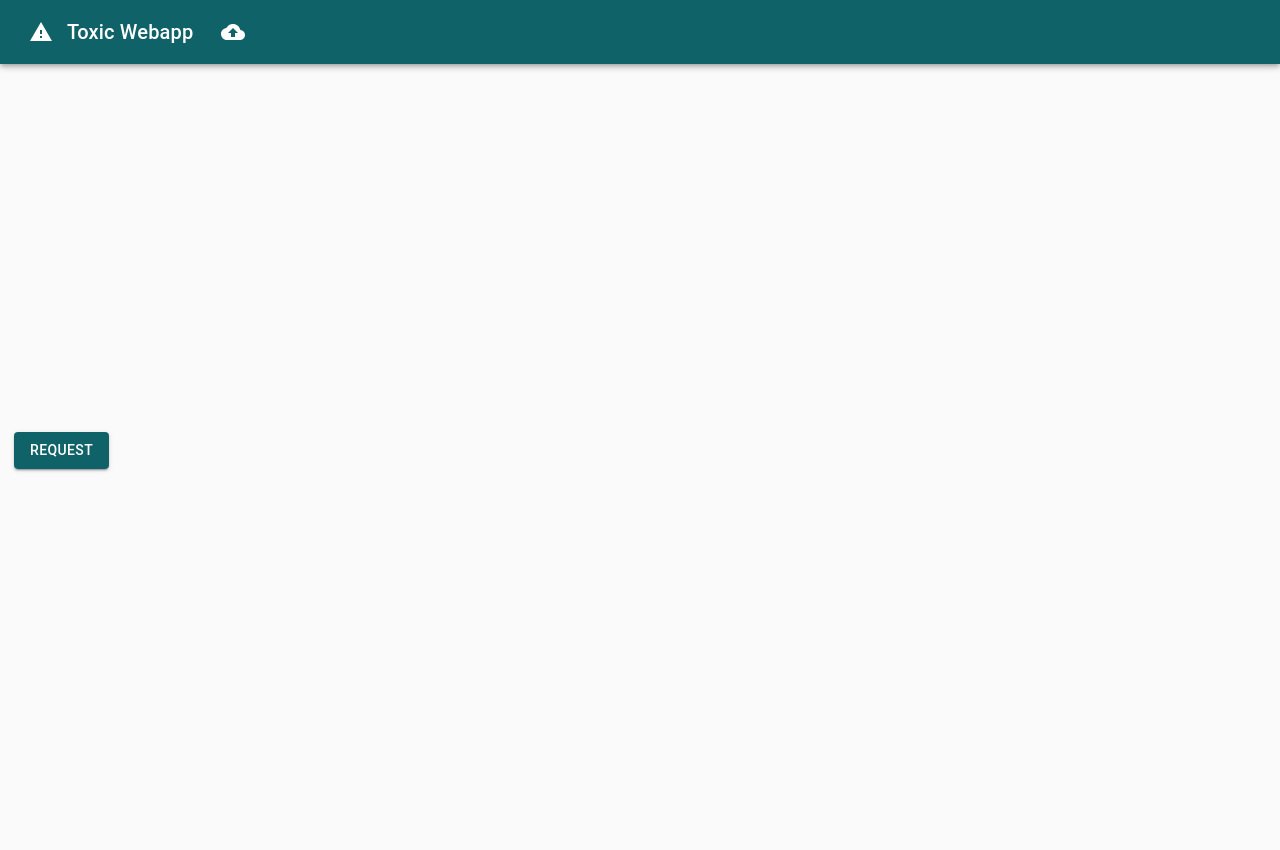
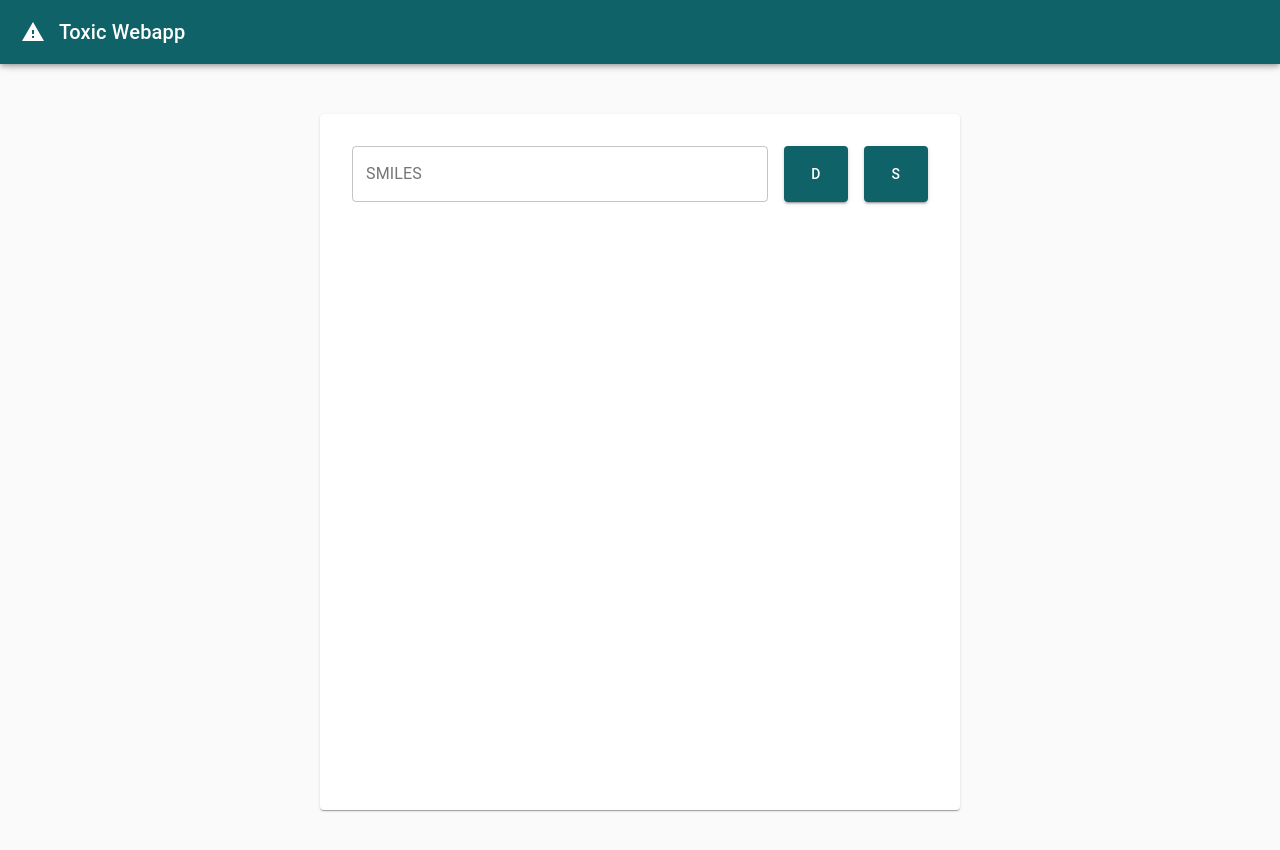
Before and after one commit to Yuugenn/toxic-webservice, a React (Create React App) app in the folder frontend/: page /home in a window 1280 px wide. Shown: the top 850 px of the page. Before the commit the page ends 800 px from the top, so only its background shows below. Built offline with nearby package versions, Linux system fonts and the light colour scheme.

Commit message:
changes frontend

```diff
--- a/frontend/src/components/App.tsx
+++ b/frontend/src/components/App.tsx
@@ -5,29 +5,33 @@ import {Theme} from '@material-ui/core';
 import Content from './Content';
 import NavigationBar from './NavigationBar';
 
+
 const useStyles = makeStyles((theme: Theme) => ({
+
 	container: {
 		display: 'flex',
-		height: '100vh',
 		flexDirection: 'column',
 	},
 	content: {
-		flex: 1,
-		padding: theme.spacing(2),
+		width: '50%',
+		margin: '50px auto'
 	}
 }));
 
+
 function App() {
+
 	const classes = useStyles();
 
 	return (
 		<div className={classes.container}>
-			<NavigationBar/>
+			<NavigationBar />
 			<div className={classes.content}>
-				<Content/>
+				<Content />
 			</div>
 		</div>
 	);
 }
 
+
 export default App;
--- a/frontend/src/components/Content.tsx
+++ b/frontend/src/components/Content.tsx
@@ -3,24 +3,28 @@ import {Route, Switch} from "react-router-dom";
 import {Theme} from "@material-ui/core";
 import {makeStyles} from "@material-ui/styles";
 import Home from './Home';
+import Login from './Login';
 
 
 const useStyles = makeStyles((theme: Theme) => ({
+
 	content: {
 		height: '100%'
 	}
 }));
 
+
 function Content () {
+
 	const classes = useStyles();
 
 	return (
 		<div className={classes.content}>
 			<Switch>
-				<Route path="/upload">
-					Upload
-				</Route>
-				<Route path="/">
+			    <Route exact path={["/", "/login"]}>
+                    <Login/>
+                </Route>
+				<Route exact path="/home">
 					<Home/>
 				</Route>
 			</Switch>
@@ -28,4 +32,5 @@ function Content () {
 	);
 }
 
+
 export default Content;
--- a/frontend/src/components/Home.tsx
+++ b/frontend/src/components/Home.tsx
@@ -1,53 +1,76 @@
-import {Button} from "@material-ui/core";
+import {makeStyles} from '@material-ui/core';
+import {Button, IconButton, Paper, SvgIcon, TextField} from "@material-ui/core";
+
+//import {KeyboardArrowDown, Search} from '@material-ui/icons';
+import KeyboardArrowDown from "@material-ui/icons/Search";
+import Search from "@material-ui/icons/Search";
+
 import React, {useState} from "react";
-import {BACKEND_URL} from "../config";
+import {API_URL} from "../config";
+
+// not working: import SmilesDrawer from "smiles-drawer";
+const SmilesDrawer = require("smiles-drawer");
+
+
+const useStyles = makeStyles((theme) => ({
+
+  row: {
+      display: "flex"
+  },
+  textField: {
+      flex: 1
+  },
+  button: {
+      marginLeft: "16px"
+  }
+}));
 
 
 function Home() {
-	const [message, setMessage] = useState<string>('');
-	const [error, setError] = useState<string>('');
 
-	const getMessage = () => {
-		fetch(BACKEND_URL)
-			.then((response) => response.json())
-			.then(data => {
-				if (data.message) {
-					setMessage(data.message);
-				} else {
-					setError(`Failed to get message from ${data}`);
-				}
-			})
-			.catch(error => setError(error));
+    const classes = useStyles();
+
+    const [result, setResult] = useState<string>( "" );
+
+
+    const handleOnChange = (e:any) => {
+
+        let options = {};
+        let smilesDrawer = new SmilesDrawer.Drawer( options );
+
+        SmilesDrawer.parse(e.target.value, function(tree:any) {
+            smilesDrawer.draw(tree, "example-canvas", "light", false);
+        });
 	};
 
-	return (
-		<div>
-			<Button
-				variant="contained"
-				color="primary"
-				onClick={getMessage}
-			>
-				Request
-			</Button>
-			<div>
-				{message && (
-					<p>
-						<code>
-							{message}
-						</code>
-					</p>
-				)}
-				{error && (
-					<p>
-						Error:
-						<code>
-							{error}
-						</code>
-					</p>
-				)}
-			</div>
-		</div>
+
+    const showLastCalculation = () => {
+
+        // TODO: implement
+    }
+
+
+    const calculate = () => {
+
+        // TODO: implement
+    }
+
+
+    // TODO
+    // startIcon={<KeyboardArrowDownIcon />}
+    // startIcon={<SearchIcon />}
+
+	return (<div>
+		<Paper className="paper">
+		    <div className={classes.row}>
+		        <TextField label="SMILES" variant="outlined" className={classes.textField} onChange={handleOnChange} />
+		        <Button variant="contained" color="primary" className={classes.button} onClick={showLastCalculation}>D</Button>
+		        <Button variant="contained" color="primary" className={classes.button} onClick={calculate}>S</Button>
+		    </div>
+			<canvas id="example-canvas" width="500" height="500" />
+		</Paper></div>
 	);
 }
 
+
 export default Home;
--- /dev/null
+++ b/frontend/src/components/Login.tsx
@@ -0,0 +1,73 @@
+import {makeStyles, Theme} from "@material-ui/core";
+import {Button, CircularProgress, Paper, TextField} from "@material-ui/core";
+import React, {useState} from "react";
+import {useHistory} from "react-router-dom";
+import {API_URL} from "../config";
+
+
+const useStyles = makeStyles((theme: Theme) => ({
+
+    textField: {
+		flex: "1",
+		marginBottom: "24px"
+	},
+	error: {
+	    color: "red",
+	    marginTop: "0",
+	    marginBottom: "24px"
+	}
+}));
+
+
+function Login() {
+
+    const history = useHistory();
+    const classes = useStyles();
+
+    const [email,     setEmail   ] = useState<string>( "" );
+    const [password,  setPassword] = useState<string>( "" );
+    const [error,     setError   ] = useState<string>( "" );
+    const [isLoading, setLoading ] = useState<boolean>( false );
+
+
+	const login = async () => {
+
+        setLoading( true );
+
+        const body = {
+            "email": email,
+            "password": password
+        };
+
+        // TODO: change on completed backend
+
+        // const response = await fetch( API_URL + "login", { method: "POST", body: JSON.stringify(body) } );
+
+        // const data = await response.json();
+
+        // if( data.key !== undefined ) {
+
+        if( email == "test@example.com" && password == "123456" ) {
+            history.push( "/home" );
+        } else {
+            setLoading( false );
+            setError( "Falsche E-Mail oder Passwort!" );
+        }
+    };
+
+
+    return (
+        <Paper className="paper">
+            <TextField label="E-Mail"   variant="outlined" className={classes.textField}                 value={email}    onChange={(e) => setEmail(e.target.value)}    />
+            <TextField label="Passwort" variant="outlined" className={classes.textField} type="password" value={password} onChange={(e) => setPassword(e.target.value)} />
+            {error && (<p className={classes.error}>{error}</p>)}
+            <div>
+                <Button variant="contained" color="primary" onClick={login}>Anmelden</Button>
+                {isLoading && (<CircularProgress />)}
+            </div>
+        </Paper>
+    );
+}
+
+
+export default Login;
--- a/frontend/src/components/NavigationBar.tsx
+++ b/frontend/src/components/NavigationBar.tsx
@@ -1,13 +1,10 @@
 import {AppBar, makeStyles, Theme, Toolbar, Typography, Button} from '@material-ui/core';
 import React from 'react';
-import {useHistory} from 'react-router-dom';
 import WarningIcon from '@material-ui/icons/Warning';
-import CloudUploadIcon from '@material-ui/icons/CloudUpload';
+
 
 const useStyles = makeStyles((theme: Theme) => ({
-	root: {
-		flexGrow: 1,
-	},
+
 	title: {
 		color: 'inherit',
 		textTransform: 'none',
@@ -20,37 +17,20 @@ const useStyles = makeStyles((theme: Theme) => ({
 	},
 }));
 
+
 function NavigationBar() {
+
 	const classes = useStyles();
-	const history = useHistory();
-
-	function handleLogoClick(): void {
-		history.push('/');
-	}
-	function handleUploadClick(): void {
-		history.push('/upload');
-	}
 
 	return (
-		<div className={classes.root}>
-			<AppBar
-				position="sticky"
-				color="primary"
-			>
-				<Toolbar>
-					<Button className={classes.title} disableRipple onClick={handleLogoClick}>
-						<WarningIcon className={classes.logo}/>
-						<Typography variant="h6">
-							Toxic Webapp
-						</Typography>
-					</Button>
-					<Button className={classes.button} onClick={handleUploadClick}>
-						<CloudUploadIcon/>
-					</Button>
-				</Toolbar>
-			</AppBar>
-		</div>
+        <AppBar position="sticky" color="primary">
+            <Toolbar>
+                <WarningIcon className={classes.logo} />
+                <Typography variant="h6">Toxic Webapp</Typography>
+            </Toolbar>
+        </AppBar>
 	);
 }
 
+
 export default NavigationBar;
--- a/frontend/src/index.css
+++ b/frontend/src/index.css
@@ -1,4 +1,9 @@
+html {
+  height: 100%;
+}
+
 body {
+  height: 100%;
   margin: 0;
   font-family: -apple-system, BlinkMacSystemFont, 'Segoe UI', 'Roboto', 'Oxygen',
     'Ubuntu', 'Cantarell', 'Fira Sans', 'Droid Sans', 'Helvetica Neue',
@@ -11,3 +16,9 @@ code {
   font-family: source-code-pro, Menlo, Monaco, Consolas, 'Courier New',
     monospace;
 }
+
+.paper {
+  display: flex;
+  flex-direction: column;
+  padding: 32px;
+}
```
